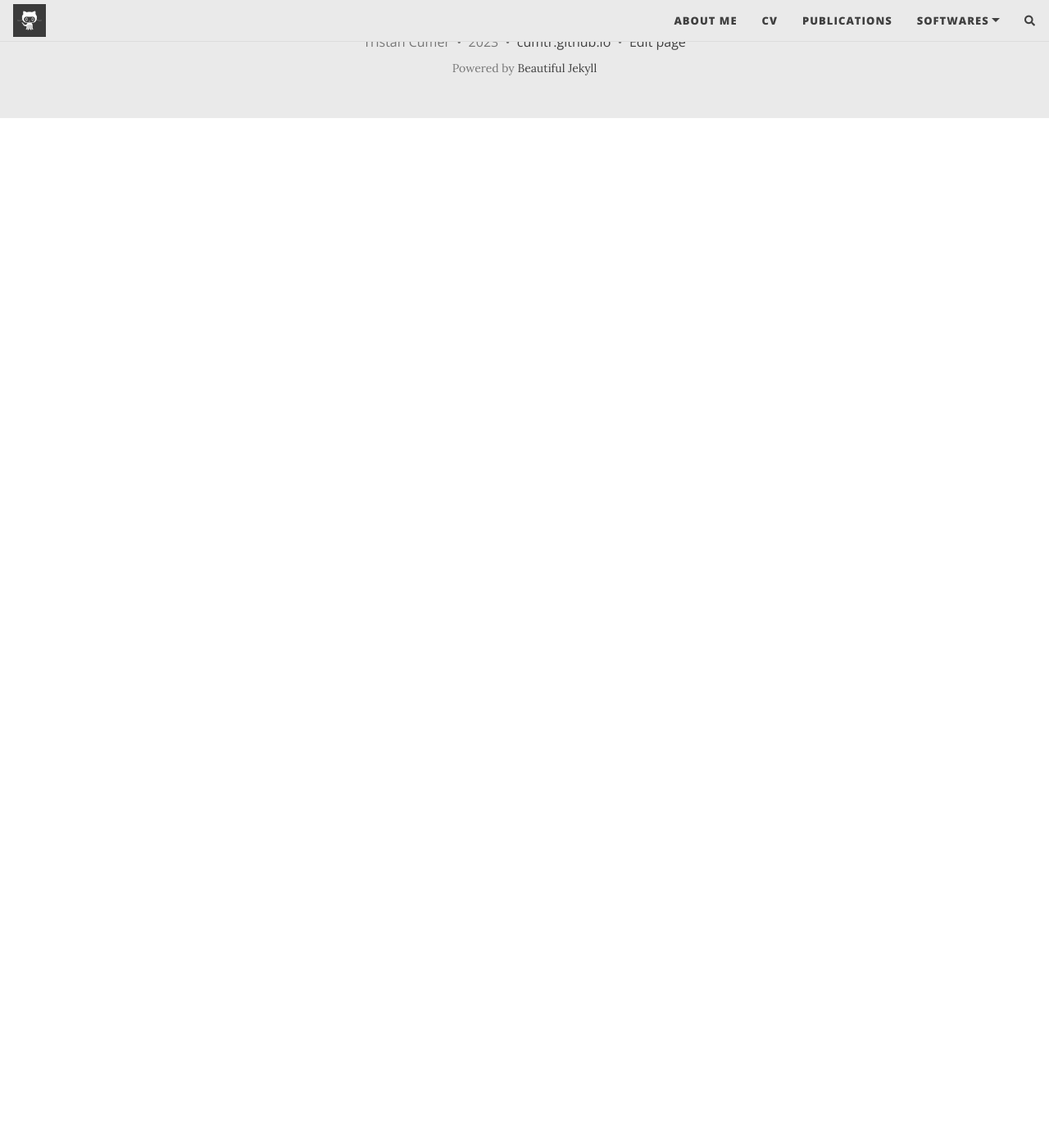
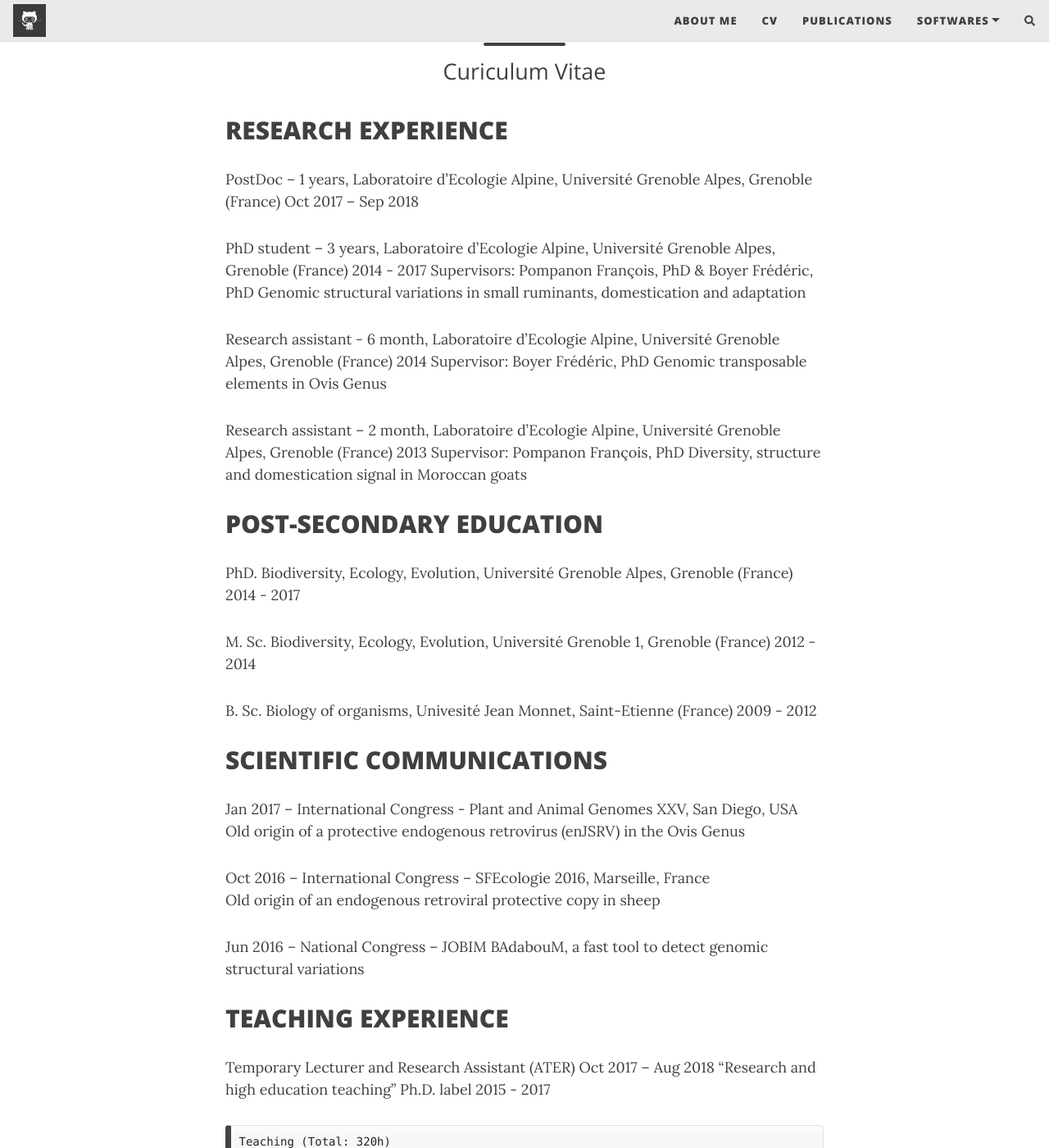
Before and after one commit to cumtr/cumtr.github.io, a Jekyll site: the page built from CV.md, in a window 1280 px wide and 1400 px high, scrolled down 270 px. Shown: the whole window at 82% size. Built offline with Jekyll 4.4.1, drawn with Linux system fonts in a browser that asks for light colours; nearby versions of some CDN libraries; comment, search, counter and statistics services are not loaded; our own code applies the rules of GitHub Pages for plain Markdown files; before the commit the page ends 900 px from its top, so only the background shows below that; some of the changed text lies outside the part shown.

Commit message:
Update CV.md

```diff
--- a/CV.md
+++ b/CV.md
@@ -3,3 +3,106 @@ layout: page
 title:
 subtitle: Curiculum Vitae
 ---
+
+## RESEARCH EXPERIENCE
+
+
+PostDoc – 1 years, Laboratoire d’Ecologie Alpine, Université Grenoble Alpes, Grenoble (France)
+Oct 2017 – Sep 2018
+
+PhD student – 3 years, Laboratoire d’Ecologie Alpine, Université Grenoble Alpes, Grenoble (France)
+2014 - 2017
+Supervisors: Pompanon François, PhD & Boyer Frédéric, PhD
+Genomic structural variations in small ruminants, domestication and adaptation
+
+Research assistant  - 6 month, Laboratoire d’Ecologie Alpine, Université Grenoble Alpes, Grenoble (France)
+2014
+Supervisor: Boyer Frédéric, PhD
+Genomic transposable elements in Ovis Genus
+
+Research assistant – 2 month, Laboratoire d’Ecologie Alpine, Université Grenoble Alpes, Grenoble (France)
+2013
+Supervisor: Pompanon François, PhD
+Diversity, structure and domestication signal in Moroccan goats
+
+
+## POST-SECONDARY EDUCATION
+
+PhD. Biodiversity, Ecology, Evolution, Université Grenoble Alpes, Grenoble (France)
+2014 - 2017
+
+M. Sc. Biodiversity, Ecology, Evolution, Université Grenoble 1, Grenoble (France)
+2012 - 2014
+
+B. Sc. Biology of organisms, Univesité Jean Monnet, Saint-Etienne (France)
+2009 - 2012
+
+
+
+## SCIENTIFIC COMMUNICATIONS
+
+Jan 2017 – International Congress - Plant and Animal Genomes XXV, San Diego, USA
+Old origin of a protective endogenous retrovirus (enJSRV) in the Ovis Genus
+
+Oct 2016 – International Congress – SFEcologie 2016, Marseille, France
+Old origin of an endogenous retroviral protective copy in sheep
+
+Jun 2016 – National Congress – JOBIM
+BAdabouM, a fast tool to detect genomic structural variations
+
+
+## TEACHING EXPERIENCE
+
+Temporary Lecturer and Research Assistant (ATER)
+Oct 2017 – Aug 2018
+“Research and high education teaching” Ph.D. label
+2015 - 2017
+
+	Teaching (Total: 320h)
+
+Lecture
+	2017		Quantitative Genetics [Master students]
+
+Tutorial classes
+	2015 - 2017	Metabarcoding [Master students]
+	2015 - 2017	Phylogenetic [Master students]
+	2015 - 2018	Ecology [2nd year Undergrad students]
+	2017		Quantitative Genetics [Master students]
+	2018 		Evolution [1st year Undergrad students]
+
+Practical classes
+	2015 - 2017	Molecular biology (Metabarcoding & ddRADs) [Master students]
+	2016		Quantitative Genetics [Master students]
+	2018 		Ecology [2nd and 3rd year Undergrad students]
+
+Field classes
+	2015 – 2017	Ecology [Master students]
+	2018 		Ecology [2nd and 3rd year Undergrad students]
+
+	Master student supervision
+
+2017 – C. Her. Genomic structural variations and local adaptation of Moroccan sheep
+
+	Metabarcoding School
+
+2018 – SIU and Forbio International course in DNA Metabarcoding – Tromso
+	 Practical Teacher – R | Unix | Obitools
+
+
+## SKILLS
+
+Statistical analysis (R and python)
+Programing (shell, awk, C++)
+English (Advanced) - French (Native)
+Driver’s licence
+
+
+## SOFTWARE DEVELOPMENT
+
+BAdabouM – Software to detect genomic structural variation from whole genome data
+ProcessMyRADs – Pipeline to guide the treatment of ddRAD sequencing data
+
+
+## OUTREACH ACTIVITIES
+
+My PhD in 180 seconds (MT180) – regional finalist
```
